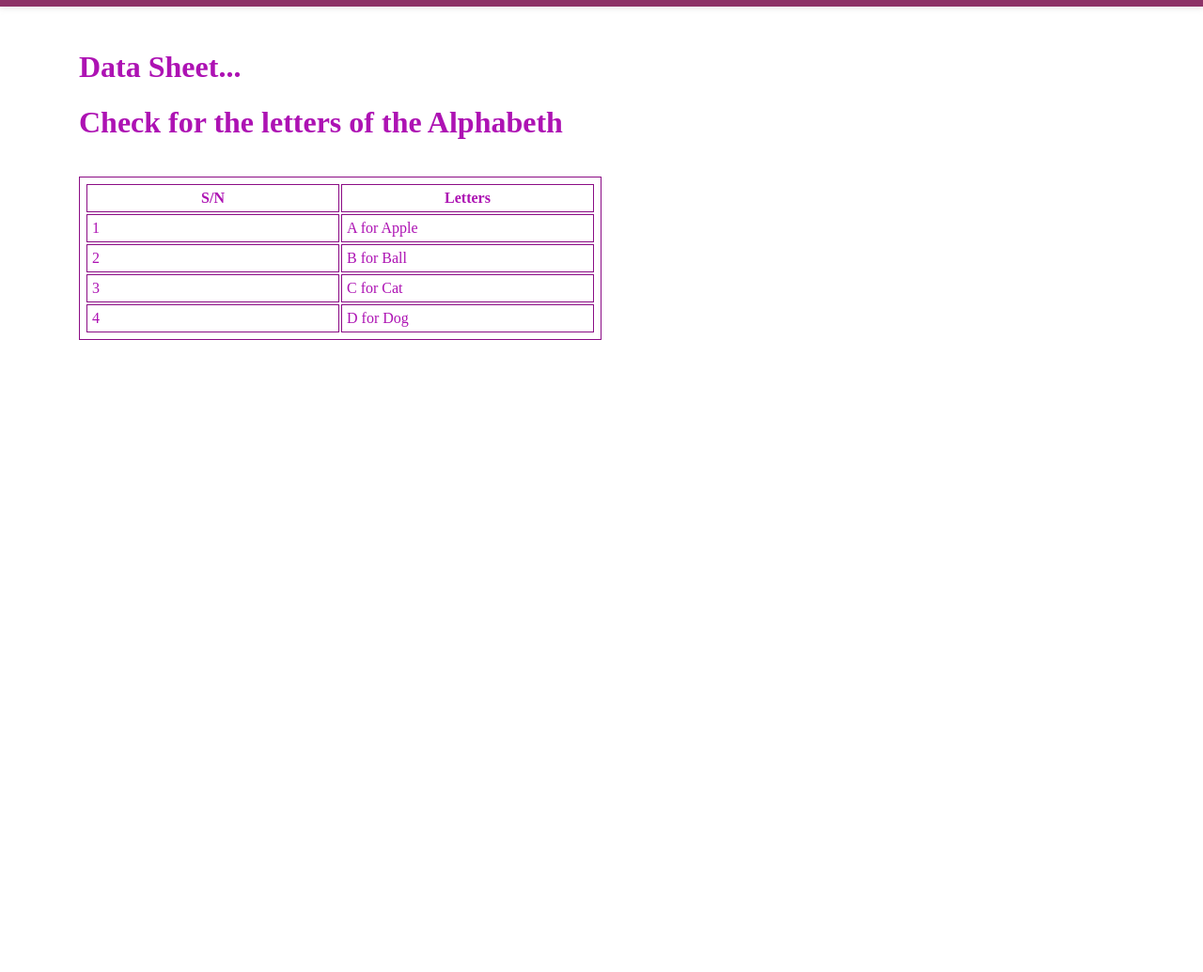
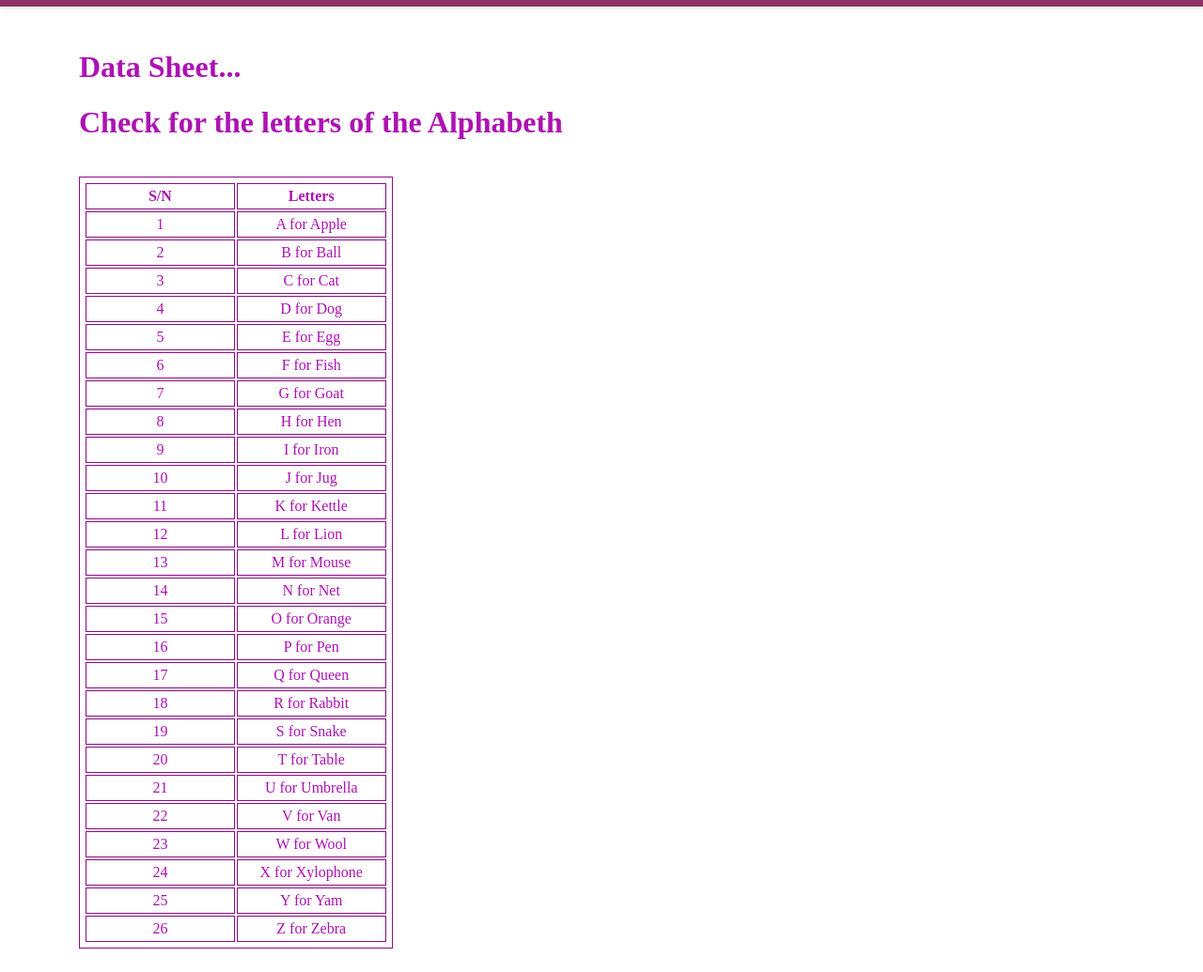
Before and after one commit to oreoluwa212/Task, a plain HTML site: page table.html in a window 1280 px wide. Shown: the part 53-1088 px from the top of the page at 94% size. Before the commit the page ends 800 px from the top, so only its background shows below. Drawn offline with Linux system fonts and the light colour scheme.

Commit message:
Data page

```diff
--- a/style.css
+++ b/style.css
@@ -56,7 +56,7 @@ main{
    margin: 5px 5%;
 }
 
-/* Form styles */
+/*---------------------------------- Form styles -------------------------------------*/
 
 form{
    display: flex;
@@ -98,10 +98,12 @@ button{
 }
 
 
-/* Table styles */
-
+/* -------------------Table styles---------------------- */
+table{
+   text-align: center;
+}
 table, tr, td, th {
    border: 1px solid rgb(139, 12, 133);
-   width: 50%;
-   padding: 5px;
+   width: 30%;
+   padding: 4px;
 }
--- a/table.html
+++ b/table.html
@@ -42,6 +42,95 @@
             <td>4</td>
             <td>D for Dog</td>
          </tr>
+         <tr>
+            <td>5</td>
+            <td>E for Egg</td>
+         </tr>
+         <tr>
+            <td>6</td>
+            <td>F for Fish</td>
+         </tr>
+         <tr>
+            <td>7</td>
+            <td>G for Goat</td>
+         </tr>
+         <tr>
+            <td>8</td>
+            <td>H for Hen</td>
+         </tr>
+         <tr>
+            <td>9</td>
+            <td>I for Iron</td>
+         </tr>
+         <tr>
+            <td>10</td>
+            <td>J for Jug</td>
+         </tr>
+         <tr>
+            <td>11</td>
+            <td>K for Kettle</td>
+         </tr>
+         <tr>
+            <td>12</td>
+            <td>L for Lion</td>
+         </tr>
+         <tr>
+            <td>13</td>
+            <td>M for Mouse</td>
+         </tr>
+         <tr>
+            <td>14</td>
+            <td>N for Net</td>
+         </tr>
+         <tr>
+            <td>15</td>
+            <td>O for Orange</td>
+         </tr>
+         <tr>
+            <td>16</td>
+            <td>P for Pen</td>
+         </tr>
+         <tr>
+            <td>17</td>
+            <td>Q for Queen</td>
+         </tr>
+         <tr>
+            <td>18</td>
+            <td>R for Rabbit</td>
+         </tr>
+         <tr>
+            <td>19</td>
+            <td>S for Snake</td>
+         </tr>
+         <tr>
+            <td>20</td>
+            <td>T for Table</td>
+         </tr>
+         <tr>
+            <td>21</td>
+            <td>U for Umbrella</td>
+         </tr>
+         <tr>
+            <td>22</td>
+            <td>V for Van</td>
+         </tr>
+         <tr>
+            <td>23</td>
+            <td>W for Wool</td>
+         </tr>
+         <tr>
+            <td>24</td>
+            <td>X for Xylophone</td>
+         </tr>
+         <tr>
+            <td>25</td>
+            <td>Y for Yam</td>
+         </tr>
+         <tr>
+            <td>26</td>
+            <td>Z for Zebra</td>
+         </tr>
+
       </table>
    </main>
 </body>
```
